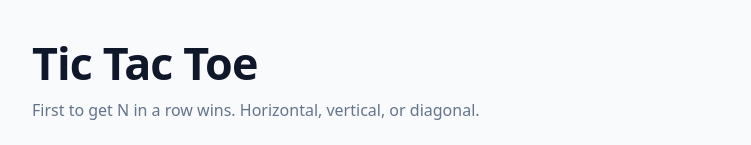
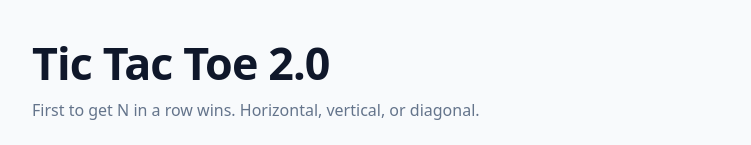
Before and after one commit to ZzBeNnzZ/tictactoe2.0, a website with bundled scripts: page public/index.html in a window 1280 px wide. Shown: the top 145 px of the page, without its empty margins (264-1015 px from the left). Built offline with nearby package versions, Linux system fonts and the light colour scheme; files whose address does not match are found by name.

Commit message:
name changed

```diff
--- a/public/index.html
+++ b/public/index.html
@@ -3,13 +3,13 @@
   <head>
     <meta charset="utf-8" />
     <meta name="viewport" content="width=device-width, initial-scale=1" />
-    <title>Tic Tac Toe</title>
+    <title>Tic Tac Toe 2.0</title>
     <link rel="stylesheet" href="styles.css" />
   </head>
   <body>
     <main class="game-shell">
       <section class="intro" aria-labelledby="game-title">
-        <h1 id="game-title">Tic Tac Toe</h1>
+        <h1 id="game-title">Tic Tac Toe 2.0</h1>
         <p class="lead">
           First to get N in a row wins. Horizontal, vertical, or diagonal.
         </p>
```
Also changed, not shown: README.md.
